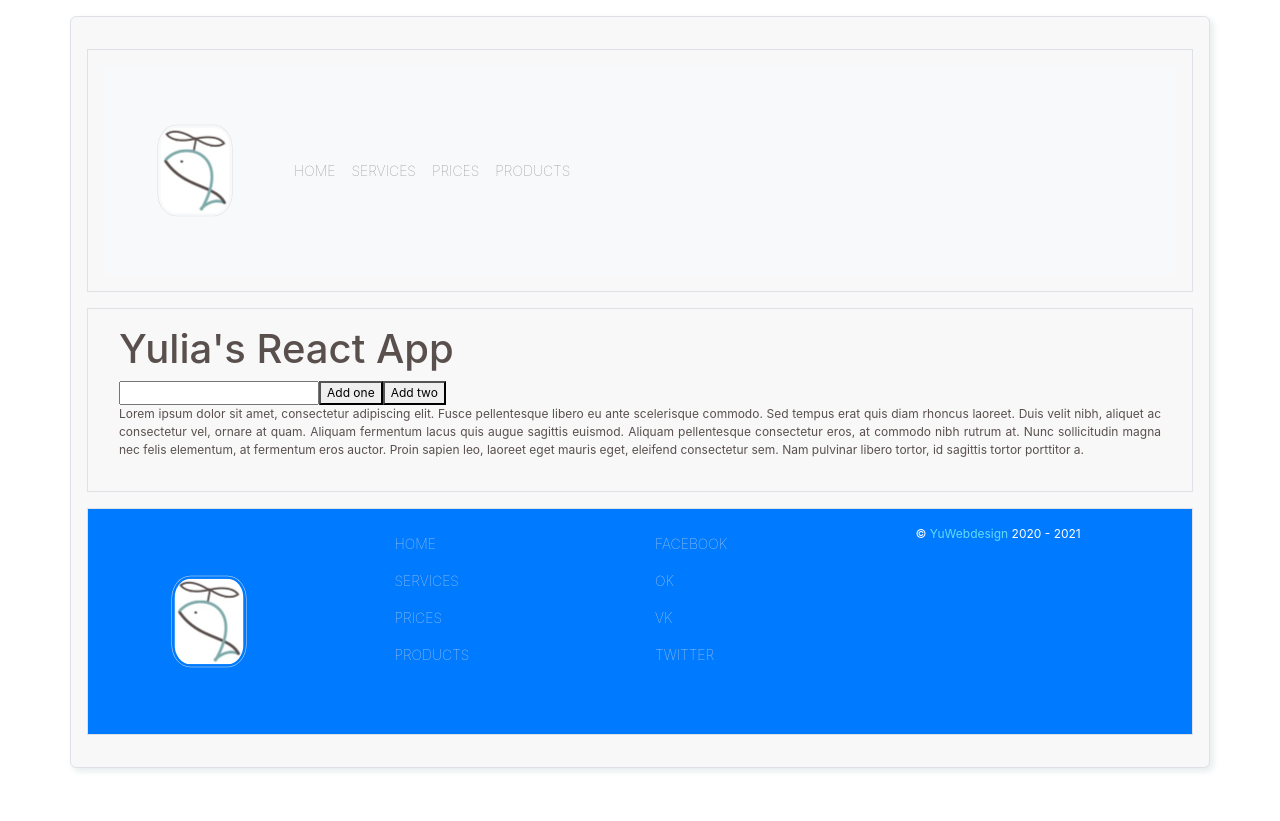
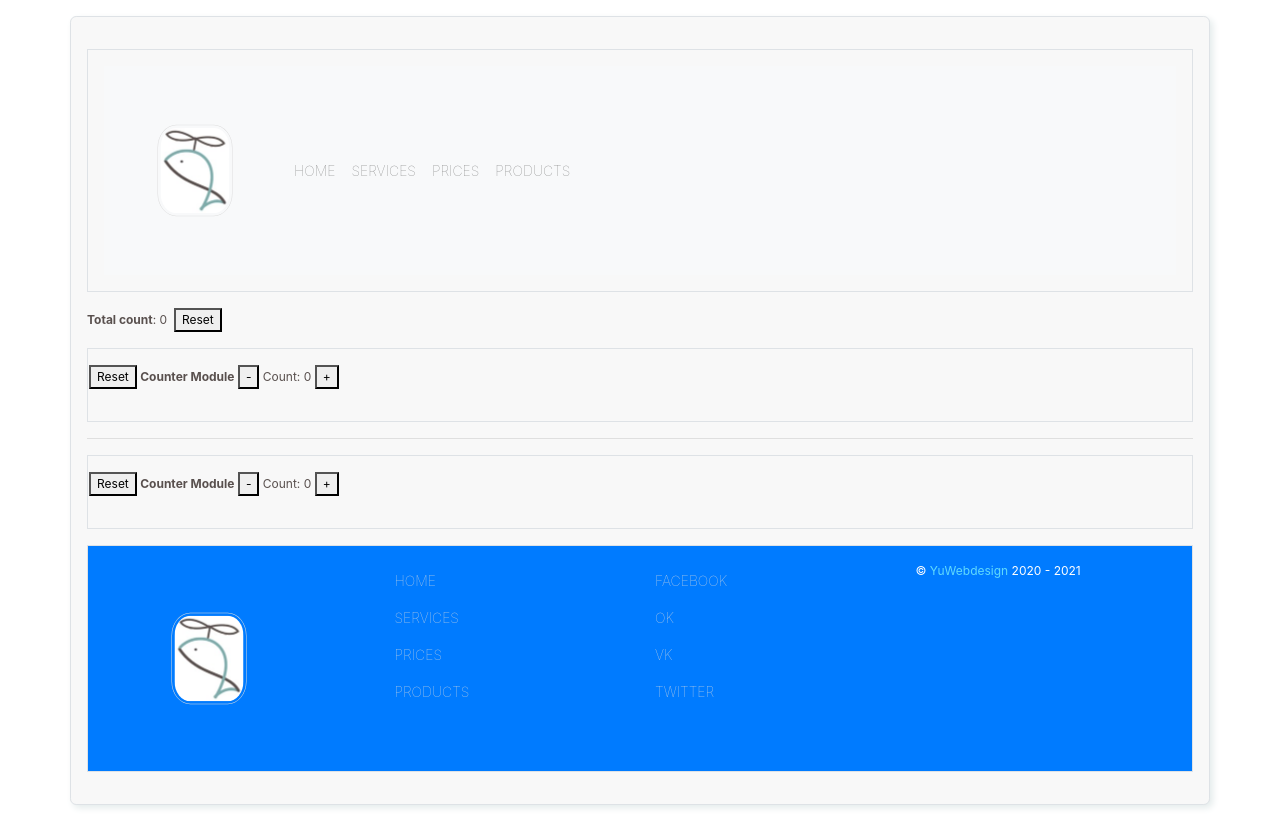
Before and after one commit to YuliaTarima/React-Cat-Counter, a React (Create React App) app: page / in a window 1280 px wide. Before the commit the page ends 800 px from the top, so only its background shows below. Built offline with nearby package versions, Linux system fonts and the light colour scheme.

Commit message:
Edit: homework 3 v1

```diff
--- a/src/App.js
+++ b/src/App.js
@@ -1,72 +1,63 @@
-import React from 'react';
+import React, {useState} from 'react';
 import './App.css';
 import Header from './components/Header';
 import Footer from './components/Footer';
 import Content from './components/Content';
+import Counter from "./components/Counter";
 
 const navItems = [
+    {text: 'Home', link: 'home-page'},
+    {text: 'Services', link: 'products-page'},
+    {text: 'Prices', link: 'prices-page'},
     {
-    text : 'Home',
-    link : 'home-page'
-  },
-  {
-      text : 'Services',
-      link : 'products-page'
-    },
-    {
-        text : 'Prices',
-        link : 'prices-page'
-      },
-    {
-        text : 'Products',
-        link : 'products-page',
-        navItemDropdown : [
-        {
-            text : 'Product1',
-            link : 'product1-page'
-        },
-        {
-            text : 'Product2',
-            link : 'product2-page'
-        },
-       {
-            text : 'Product3',
-            link : 'product3-page'
-        }
+        text: 'Products', link: 'products-page',
+        navItemDropdown: [
+            {text: 'Product1', link: 'product1-page'},
+            {text: 'Product2', link: 'product2-page'},
+            {text: 'Product3', link: 'product3-page'}
         ]
     }
 ];
 
 const socialShareLinks = [
-    {
-      text : 'Facebook',
-      link : 'facebook-page'
-    },
-    {
-      text : 'OK',
-      link : 'ok-page'
-    },
-    {
-      text : 'vk',
-      link : 'vk-page'
-    },
-    {
-      text : 'Twitter',
-      link : 'twitter-page'
-    }
-  ]
+    {text: 'Facebook', link: 'facebook-page'},
+    {text: 'OK', link: 'ok-page'},
+    {text: 'vk', link: 'vk-page'},
+    {text: 'Twitter', link: 'twitter-page'}
+];
+
+const initialCount = 0;
+
 function App() {
 
-      function buttonClicked(name){
-          console.log('CLICKED!!! ' + name);
+     const [totalCount, setTotalCount] = useState(initialCount);
+
+    // function buttonClicked(name){
+    //     console.log('CLICKED!!! ' + name);
+    // }
+
+    function countChanges(result, addSubtractValue) {
+        console.log('App: countChanges: result: ' + result + ', addSubtractValue: ' + addSubtractValue);
+        console.log('App state: totalCount: ' + totalCount);
+        setTotalCount(totalCount + addSubtractValue);
     }
 
     return (
         <div className="App">
             <div id="main-container" className="container p-3 my-3 border">
                 <Header navItems={navItems}/>
-        <Content bc={buttonClicked}/>
-        <Footer footerNavItems={navItems} socialShareLinks={socialShareLinks} />
+                <strong>Total count</strong>: {totalCount} &nbsp;
+                <button onClick={() => setTotalCount(initialCount)}>Reset</button>
+                {/*<Content bc={buttonClicked}/>*/}
+                <Counter countChanges={countChanges}
+                         initialCount={initialCount}
+                />
+                <hr/>
+                <Counter countChanges={countChanges}
+                         initialCount={initialCount}
+                />
+                <Footer footerNavItems={navItems}
+                        socialShareLinks={socialShareLinks}/>
             </div>
         </div>
     );
--- /dev/null
+++ b/src/components/Counter.js
@@ -0,0 +1,36 @@
+import React, {useState} from 'react';
+
+function Counter(props) {
+    const count = props.initialCount;
+    const [prevCount, setCount] = useState(count);
+    //let prevCount = 3;
+    // props.initialCount = prevCount;
+    const countChangePlusHandler = () => {
+        //prevCount++;
+        setCount(prevCount + 1);
+        console.log('Counter: prevCount in + Handler ' + prevCount);
+        props.countChanges(prevCount, +1);
+    }
+    const countChangeMinusHandler = () => {
+        //prevCount--;
+        setCount(prevCount - 1);
+        console.log('Counter: prevCount in - Handler ' + prevCount);
+        props.countChanges(prevCount, -1);
+    }
+
+    return (
+        <div className="container p-3 my-3 border">
+            <div className="row content">
+                <p>
+                    <button onClick={() => setCount(count)}>Reset</button>
+                    &nbsp;<strong>Counter Module</strong>&nbsp;
+                    <button onClick={countChangeMinusHandler}>-</button>
+                    &nbsp;Count: {prevCount}&nbsp;
+                    <button onClick={countChangePlusHandler}>+</button>
+                </p>
+            </div>
+        </div>
+    );
+}
+
+export default Counter;
```
Lines whose indentation alone changed are shown as unchanged.
